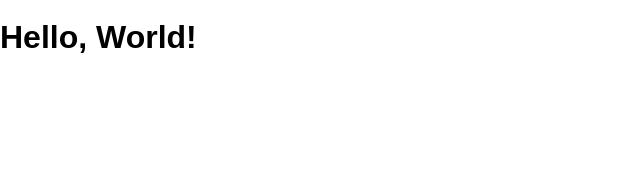
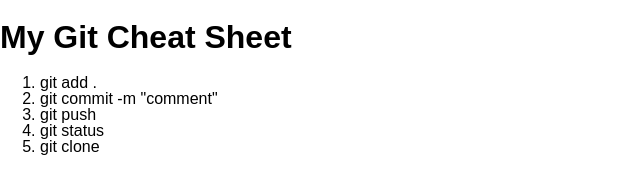
Before and after one commit to Breadkenty/git-cheat-sheet, a website: page public/index.html in a window 1280 px wide. Shown: the whole page, without its empty margins (0-640 px from the left). Drawn offline with Linux system fonts and the light colour scheme.

Commit message:
first draft

```diff
--- a/public/index.html
+++ b/public/index.html
@@ -8,6 +8,17 @@
     <link rel="stylesheet" href="/screen.css">
   </head>
   <body>
-    <h1 class='hello-world'>Hello, World!</h1>
+    <h1 class='hello-world'>My Git Cheat Sheet</h1>
   </body>
+
+  <section>
+    <ol>
+      <li>git add .</li>
+      <li>git commit -m "comment"</li>
+      <li>git push</li>
+      <li>git status</li>
+      <li>git clone</li>
+
+    </ol>
+  </section>
 </html>
```
